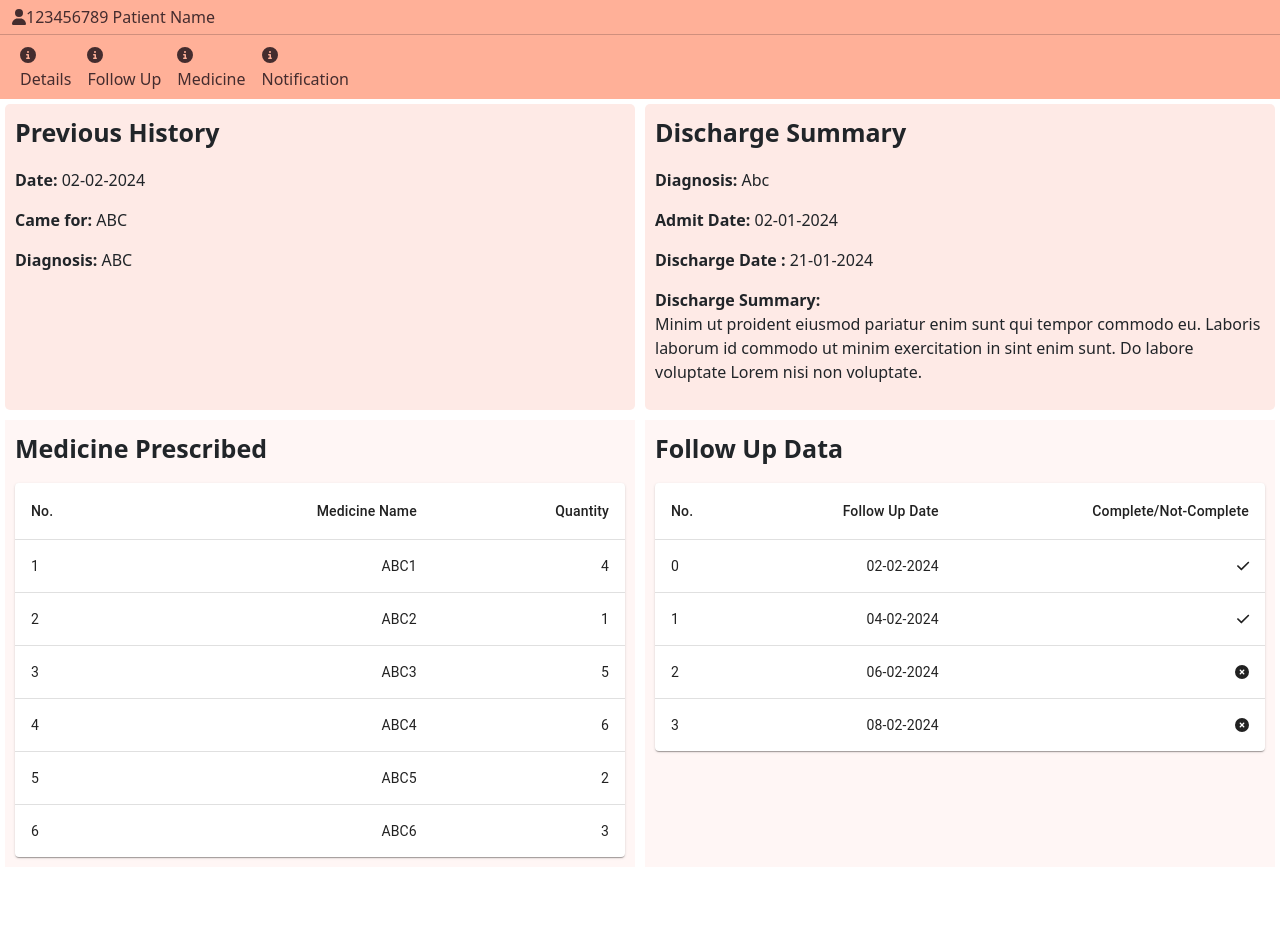
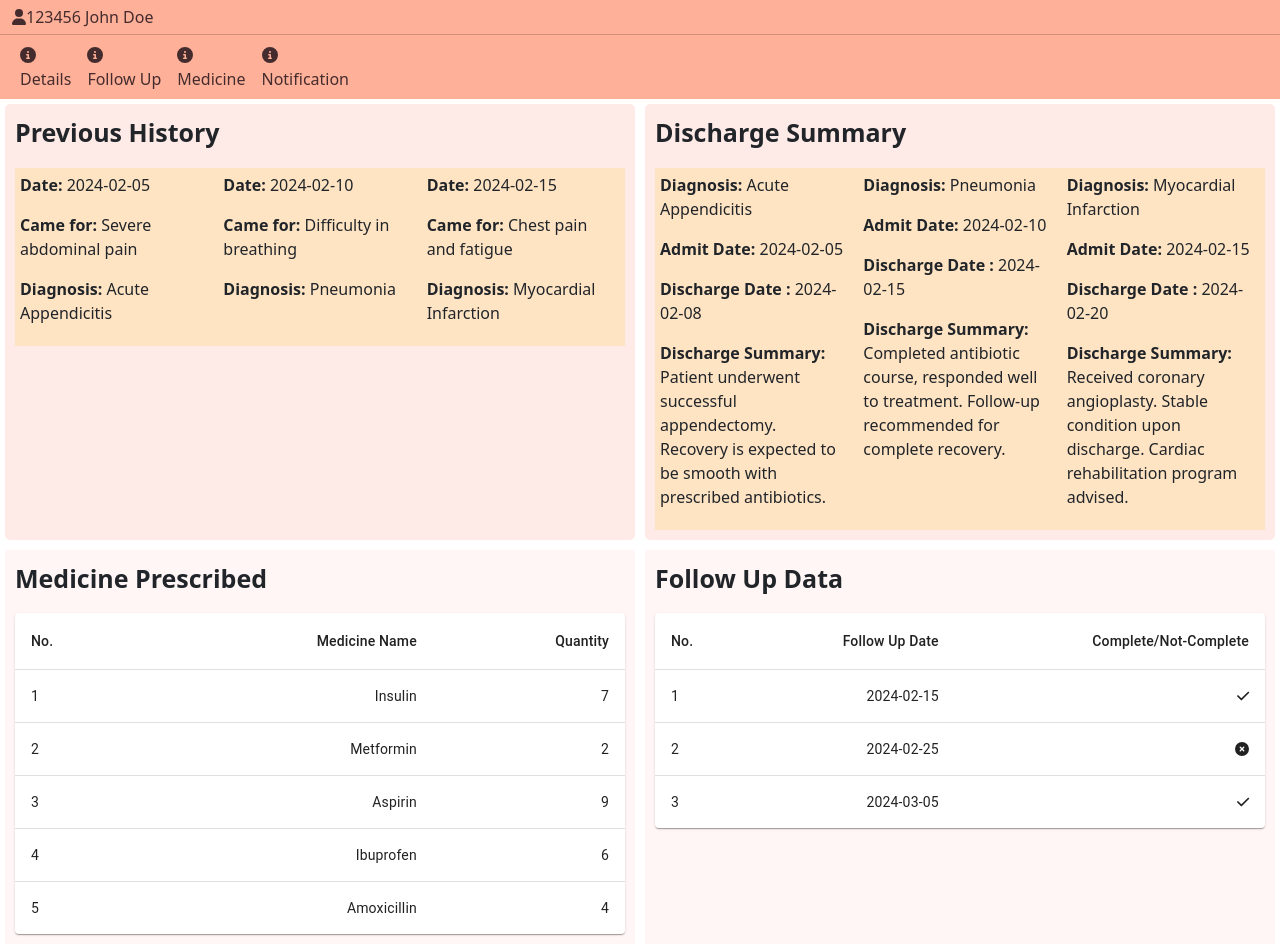
Before and after one commit to AbhinavThombare/Hackathon-UseCase-1, a React (Create React App) app in the folder member-care-team/: page /detials in a window 1280 px wide. Before the commit the page ends 872 px from the top, so only its background shows below. Built offline with nearby package versions, Linux system fonts and the light colour scheme.

Commit message:
Inserted Patient Data in JSON

```diff
--- a/member-care-team/src/components/Details/details.css
+++ b/member-care-team/src/components/Details/details.css
@@ -15,12 +15,38 @@
     font-size: 25px;
 }
 
+.previous-history-data-div{
+    display: flex;
+    /* margin: 5px; */
+    background-color:bisque;
+    justify-content: center;
+}
+
+.previous-history-data{
+    padding: 5px;
+    margin-right: 5px;
+    width: 35%;
+}
+
 .discharge-summary{
     background-color: #FEEAE6;
     margin: 5px;
     width: 50%;
     border-radius: 5px;
     padding: 10px;
+}
+
+.discharge-summary-data-div{
+    display: flex;
+    /* margin: 5px; */
+    background-color:bisque;
+    justify-content: center;
+}
+
+.discharge-summary-data{
+    padding: 5px;
+    margin-right: 5px;
+    width: 35%;
 }
 
 .discharge-summary-title{
--- a/member-care-team/src/components/Details/details.js
+++ b/member-care-team/src/components/Details/details.js
@@ -10,25 +10,11 @@ import Paper from '@mui/material/Paper';
 import { FontAwesomeIcon } from '@fortawesome/react-fontawesome';
 import { faCheck } from '@fortawesome/free-solid-svg-icons';
 import { faCircleXmark } from '@fortawesome/free-solid-svg-icons';
+import PatientData from '../../patient_data.json'
 
 import './details.css'
 
 const Details = () => {
-    const medicineArray = [
-        { id: 1, medicineName: 'ABC1', medicineQuantity: '4' },
-        { id: 2, medicineName: 'ABC2', medicineQuantity: '1' },
-        { id: 3, medicineName: 'ABC3', medicineQuantity: '5' },
-        { id: 4, medicineName: 'ABC4', medicineQuantity: '6' },
-        { id: 5, medicineName: 'ABC5', medicineQuantity: '2' },
-        { id: 6, medicineName: 'ABC6', medicineQuantity: '3' },
-    ]
-
-    const followUpArray = [
-        { id: 1, followUpDate: '02-02-2024', completeStatus: true },
-        { id: 2, followUpDate: '04-02-2024', completeStatus: true },
-        { id: 3, followUpDate: '06-02-2024', completeStatus: false },
-        { id: 4, followUpDate: '08-02-2024', completeStatus: false },
-    ]
 
     return (
         <>
@@ -36,18 +22,32 @@ const Details = () => {
             <div className='details-div'>
                 <div className='summary-data-div'>
                     <div className='previous-history'>
-                        <p  className='previous-history-title'><strong>Previous History</strong></p>
-                        <p> <strong>Date: </strong> 02-02-2024</p>
-                        <p> <strong>Came for: </strong> ABC</p>
-                        <p> <strong>Diagnosis:</strong> ABC</p>
+                        <p className='previous-history-title'><strong>Previous History</strong></p>
+                        <div className='previous-history-data-div'>
+                            {PatientData.previousHistory.map((item, index) => (
+                                <div className='previous-history-data'>
+                                    <p> <strong>Date: </strong>{item.admitDate}</p>
+                                    <p> <strong>Came for: </strong> {item.cameFor}</p>
+                                    <p> <strong>Diagnosis:</strong> {item.diagnosis}</p>
+                                </div>
+                            ))}
+                        </div>
+
                     </div>
 
                     <div className='discharge-summary'>
                         <p className='discharge-summary-title'><strong>Discharge Summary</strong></p>
-                        <p> <strong>Diagnosis:</strong> Abc</p>
-                        <p> <strong>Admit Date:</strong> 02-01-2024</p>
-                        <p> <strong>Discharge Date :</strong> 21-01-2024</p>
-                        <p> <strong>Discharge Summary: <br/></strong> Minim ut proident eiusmod pariatur enim sunt qui tempor commodo eu. Laboris laborum id commodo ut minim exercitation in sint enim sunt. Do labore voluptate Lorem nisi non voluptate.</p>
+                        <div className='discharge-summary-data-div'>
+                            {PatientData.dischargeData.map((item, index) => (
+                                <div className='discharge-summary-data'>
+                                    <p> <strong>Diagnosis:</strong> {item.diagnosis}</p>
+                                    <p> <strong>Admit Date:</strong> {item.admitDate}</p>
+                                    <p> <strong>Discharge Date :</strong> {item.dischargeDate}</p>
+                                    <p> <strong>Discharge Summary: <br /></strong> {item.dischargeSummary}</p>
+                                </div>
+                            ))}
+                        </div>
+
                     </div>
 
                 </div>
@@ -64,14 +64,14 @@ const Details = () => {
                                     </TableRow>
                                 </TableHead>
                                 <TableBody>
-                                    {medicineArray.map((row, index) => (
+                                    {PatientData.medicationData.map((row, index) => (
                                         <TableRow
                                             key={row.id}
                                             sx={{ '&:last-child td, &:last-child th': { border: 0 } }}
                                         >
-                                            <TableCell component="th" scope="row">{index+1}</TableCell>
-                                            <TableCell align="right">{row.medicineName}</TableCell>
-                                            <TableCell align="right">{row.medicineQuantity}</TableCell>
+                                            <TableCell component="th" scope="row">{index + 1}</TableCell>
+                                            <TableCell align="right">{row.medicationName}</TableCell>
+                                            <TableCell align="right">{row.totalUnits}</TableCell>
                                         </TableRow>
                                     ))}
                                 </TableBody>
@@ -91,14 +91,14 @@ const Details = () => {
                                     </TableRow>
                                 </TableHead>
                                 <TableBody>
-                                    {followUpArray.map((row, index) => (
+                                    {PatientData.followupData.map((row, index) => (
                                         <TableRow
                                             key={row.id}
                                             sx={{ '&:last-child td, &:last-child th': { border: 0 } }}
                                         >
-                                            <TableCell component="th" scope="row">{index}</TableCell>
-                                            <TableCell align="right">{row.followUpDate}</TableCell>
-                                            <TableCell align="right">{(row.completeStatus ? <FontAwesomeIcon icon={faCheck} /> : <FontAwesomeIcon icon={faCircleXmark} />) }</TableCell>
+                                            <TableCell component="th" scope="row">{index+1}</TableCell>
+                                            <TableCell align="right">{row.followupDate}</TableCell>
+                                            <TableCell align="right">{(row.completed ? <FontAwesomeIcon icon={faCheck} /> : <FontAwesomeIcon icon={faCircleXmark} />)}</TableCell>
                                         </TableRow>
                                     ))}
                                 </TableBody>
--- a/member-care-team/src/components/FollowUp/followUp.js
+++ b/member-care-team/src/components/FollowUp/followUp.js
@@ -12,6 +12,9 @@ import { FontAwesomeIcon } from '@fortawesome/react-fontawesome';
 import { faCheck, faCircleXmark } from '@fortawesome/free-solid-svg-icons';
 import Popper from '@mui/material/Popper';
 import Box from '@mui/material/Box';
+import PatientData from '../../patient_data.json'
+
+
 const FollowUp=()=>{
 
     const rows = [
@@ -30,12 +33,16 @@ const FollowUp=()=>{
     const open = Boolean(anchorEl);
     const id = open ? 'simple-popper' : undefined;
 
+    const handleActionButton =() => {
+        alert('Action Button Clicked')
+    }
+
     return (
         <>
             <Header />
             <div className='medicine-table-div'>
                 <div className='medicine-div'>
-                    <p className='patient-title' ><strong onClick={handleClick}>Patient Name- 12345</strong></p>
+                    <p className='patient-title' ><strong onClick={handleClick}>{PatientData.name} - {PatientData.patientId}</strong></p>
                     <Popper id={id} open={open} anchorEl={anchorEl}>
         <Box sx={{ border: 1, p: 1, bgcolor: 'background.paper' }}>
           Patient Description
@@ -48,26 +55,29 @@ const FollowUp=()=>{
                                     <TableCell>No.</TableCell>
                                     <TableCell align="right">FollowUp Date</TableCell>
                                     <TableCell align="right">Completed</TableCell>
+                                    <TableCell align="center">Patient Status</TableCell>
                                     <TableCell align="right">Customer Care</TableCell>
+                                    <TableCell align="right">Action</TableCell>
 
 
 
                                 </TableRow>
                             </TableHead>
                             <TableBody>
-                                {rows.map((row, index) => (
+                                {PatientData.followupData.map((row, index) => (
                                     <TableRow
                                         key={row.id}
                                         sx={{ '&:last-child td, &:last-child th': { border: 0 } }}
                                     >
-                                        <TableCell component="th" scope="row">{index}</TableCell>
-                                        <TableCell align="right">{row.FollowUpDate}</TableCell>
+                                        <TableCell component="th" scope="row">{index+1}</TableCell>
+                                        <TableCell align="right">{row.followupDate}</TableCell>
                                         <TableCell align="right">
                                             {row.completed?(<FontAwesomeIcon icon={faCheck} />):(<FontAwesomeIcon icon={faCircleXmark} />)}
 
                                         </TableCell>
-                                        <TableCell align="right">{row.customerCare}</TableCell>
-                                        <TableCell align="right"><button >Action Button</button></TableCell>
+                                        <TableCell align="center">{row.customerCareInteraction}</TableCell>
+                                        <TableCell align="right">{row.CustomerCareNo}</TableCell>
+                                        <TableCell align="right"><button className='btn btn-primary' onClick={handleActionButton} >Action Button</button></TableCell>
                                     </TableRow>
                                 ))}
                             </TableBody>
--- a/member-care-team/src/components/Header/header.js
+++ b/member-care-team/src/components/Header/header.js
@@ -3,6 +3,7 @@ import { Link } from "react-router-dom";
 import { FontAwesomeIcon } from '@fortawesome/react-fontawesome';
 import { faCircleInfo } from '@fortawesome/free-solid-svg-icons';
 import { faUser } from '@fortawesome/free-solid-svg-icons';
+import PatientData from '../../patient_data.json'
 
 
 import './header.css'
@@ -13,7 +14,7 @@ const Header = () => {
         <div className='header-div'>
             <div className='patient-id-div'>
                 <div className='patient-id-div-title'>
-                    <p className='pateint-id-title'> <span><FontAwesomeIcon icon={faUser} /></span>123456789 <span>Patient Name</span></p>
+                    <p className='pateint-id-title'> <span><FontAwesomeIcon icon={faUser} /></span>{PatientData.patientId} <span>{PatientData.name}</span></p>
                 </div>
             </div>
             <hr/>
--- /dev/null
+++ b/member-care-team/src/patient_data.json
@@ -0,0 +1,136 @@
+{
+  "patientId": "123456",
+  "name": "John Doe",
+  "dob": "1980-01-15",
+  "gender": "male",
+  "previousHistory": [
+    {
+      "admitDate": "2024-02-05",
+      "cameFor": "Severe abdominal pain",
+      "diagnosis": "Acute Appendicitis"
+    },
+    {
+      "admitDate": "2024-02-10",
+      "cameFor": "Difficulty in breathing",
+      "diagnosis": "Pneumonia"
+    },
+    {
+      "admitDate": "2024-02-15",
+      "cameFor": "Chest pain and fatigue",
+      "diagnosis": "Myocardial Infarction"
+    }
+  ],
+  "dischargeData":[
+    {
+      "diagnosis": "Acute Appendicitis",
+      "admitDate": "2024-02-05",
+      "dischargeDate": "2024-02-08",
+      "dischargeSummary": "Patient underwent successful appendectomy. Recovery is expected to be smooth with prescribed antibiotics."
+    },
+    {
+      "diagnosis": "Pneumonia",
+      "admitDate": "2024-02-10",
+      "dischargeDate": "2024-02-15",
+      "dischargeSummary": "Completed antibiotic course, responded well to treatment. Follow-up recommended for complete recovery."
+    },
+    {
+      "diagnosis": "Myocardial Infarction",
+      "admitDate": "2024-02-15",
+      "dischargeDate": "2024-02-20",
+      "dischargeSummary": "Received coronary angioplasty. Stable condition upon discharge. Cardiac rehabilitation program advised."
+    }
+  ],
+  "medicationData": [
+    {
+      "medicationName": "Insulin",
+      "dosageDetails": [
+        {"timeOfDay": "Morning", "units": 2},
+        {"timeOfDay": "Afternoon", "units": 3},
+        {"timeOfDay": "Evening", "units": 2}
+      ],
+      "takenDose":[
+        {"Mtaken":"1"},
+        {"Ataken":"2"},
+        {"Ntaken":"0"}
+      ],
+      "totalUnits": 7,
+      "modeOfDose": "Subcutaneous injection"
+    },
+    {
+      "medicationName": "Metformin",
+      "dosageDetails": [
+        {"timeOfDay": "Morning", "units": 1},
+        {"timeOfDay": "Evening", "units": 1}
+      ],
+      "takenDose":[
+        {"Mtaken":"1"},
+        {"Ataken":"-1"},
+        {"Ntaken":"0"}
+      ],
+      "totalUnits": 2,
+      "modeOfDose": "Oral"
+    },
+    {
+      "medicationName": "Aspirin",
+      "dosageDetails": [
+        {"timeOfDay": "Morning", "units": 1},
+        {"timeOfDay": "Evening", "units": 1}
+      ],
+      "totalUnits": 9,
+      "takenDose":[
+        {"Mtaken":"1"},
+        {"Ataken":"1"},
+        {"Ntaken":"1"}
+      ],
+      "modeOfDose": "Oral"
+    },
+    {
+      "medicationName": "Ibuprofen",
+      "dosageDetails": [
+        {"timeOfDay": "Morning", "units": 1},
+        {"timeOfDay": "Evening", "units": 1}
+      ],
+      "totalUnits": 6,
+      "takenDose":[
+        {"Mtaken":"1"},
+        {"Ataken":"1"},
+        {"Ntaken":"2"}
+      ],
+      "modeOfDose": "Oral"
+    },
+    {
+      "medicationName": "Amoxicillin",
+      "dosageDetails": [
+        {"timeOfDay": "Morning", "units": 1},
+        {"timeOfDay": "Evening", "units": 1}
+      ],
+      "totalUnits": 4,
+      "takenDose":[
+        {"Mtaken":"1"},
+        {"Ataken":"-1"},
+        {"Ntaken":"2"}
+      ],
+      "modeOfDose": "Oral"
+    }
+  ],
+  "followupData": [
+    {
+      "followupDate": "2024-02-15",
+      "completed": true,
+      "customerCareInteraction": "Follow-up call to check recovery status. Patient reported feeling much better.",
+      "CustomerCareNo":"9847636289"
+    },
+    {
+      "followupDate": "2024-02-25",
+      "completed": false,
+      "customerCareInteraction": "Attempted follow-up, but patient unavailable. Left voicemail for callback.",
+      "CustomerCareNo":"9847636289"
+    },
+    {
+      "followupDate": "2024-03-05",
+      "completed": true,
+      "customerCareInteraction": "Successful follow-up. Patient confirmed full recovery and expressed satisfaction with care received.",
+      "CustomerCareNo":"9847636289"
+    }
+  ]
+}
```
Also changed, not shown: member-care-team/src/components/medicineDetials/medicineDetails.js (+12 -7 lines).
